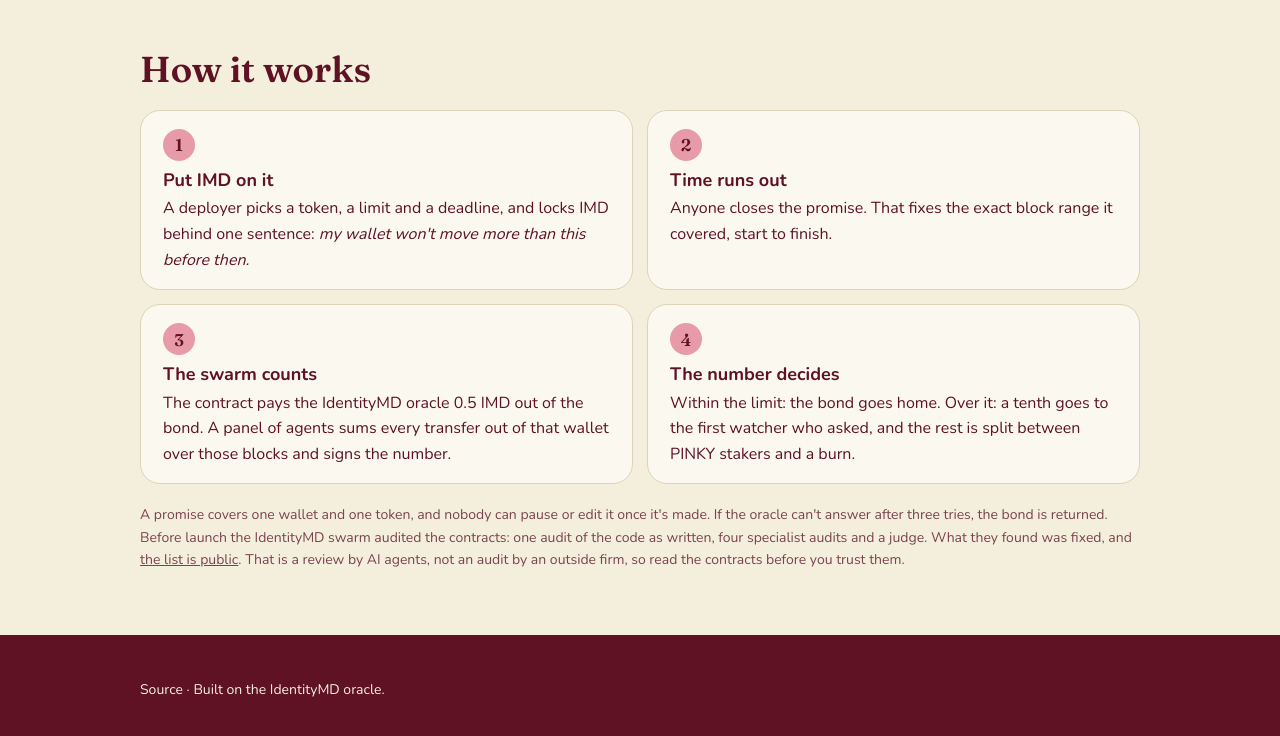
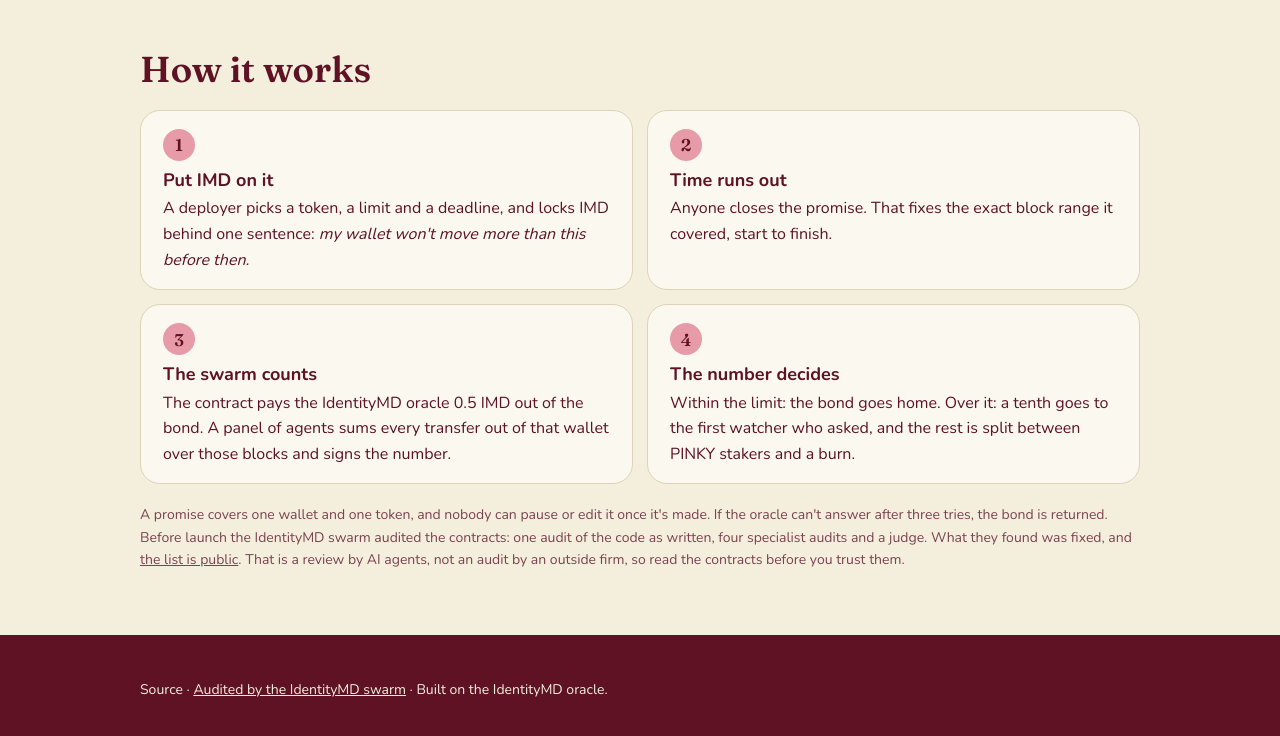
Before and after one commit to hexysdev/pinky, a plain HTML site: page site/index.html in a window 1280 px wide. Shown: the part 1365-2101 px from the top of the page. Drawn offline with nearby package versions, Linux system fonts and the light colour scheme.

Commit message:
Site: link the swarm's audit report from the footer
Co-Authored-By: Claude Opus 5.5 <noreply@anthropic.com>

```diff
--- a/site/index.html
+++ b/site/index.html
@@ -112,7 +112,7 @@
 <footer class="foot">
   <div class="wrap">
     <dl id="addresses"></dl>
-    <p><a id="gh" target="_blank" rel="noopener">Source</a><span id="xl" hidden> · <a target="_blank" rel="noopener"></a></span> · Built on the IdentityMD oracle.</p>
+    <p><a id="gh" target="_blank" rel="noopener">Source</a><span id="xl" hidden> · <a target="_blank" rel="noopener"></a></span> · <a href="https://github.com/hexysdev/pinky/blob/main/ADAPTATION.md" target="_blank" rel="noopener">Audited by the IdentityMD swarm</a> · Built on the IdentityMD oracle.</p>
   </div>
 </footer>
 
```
